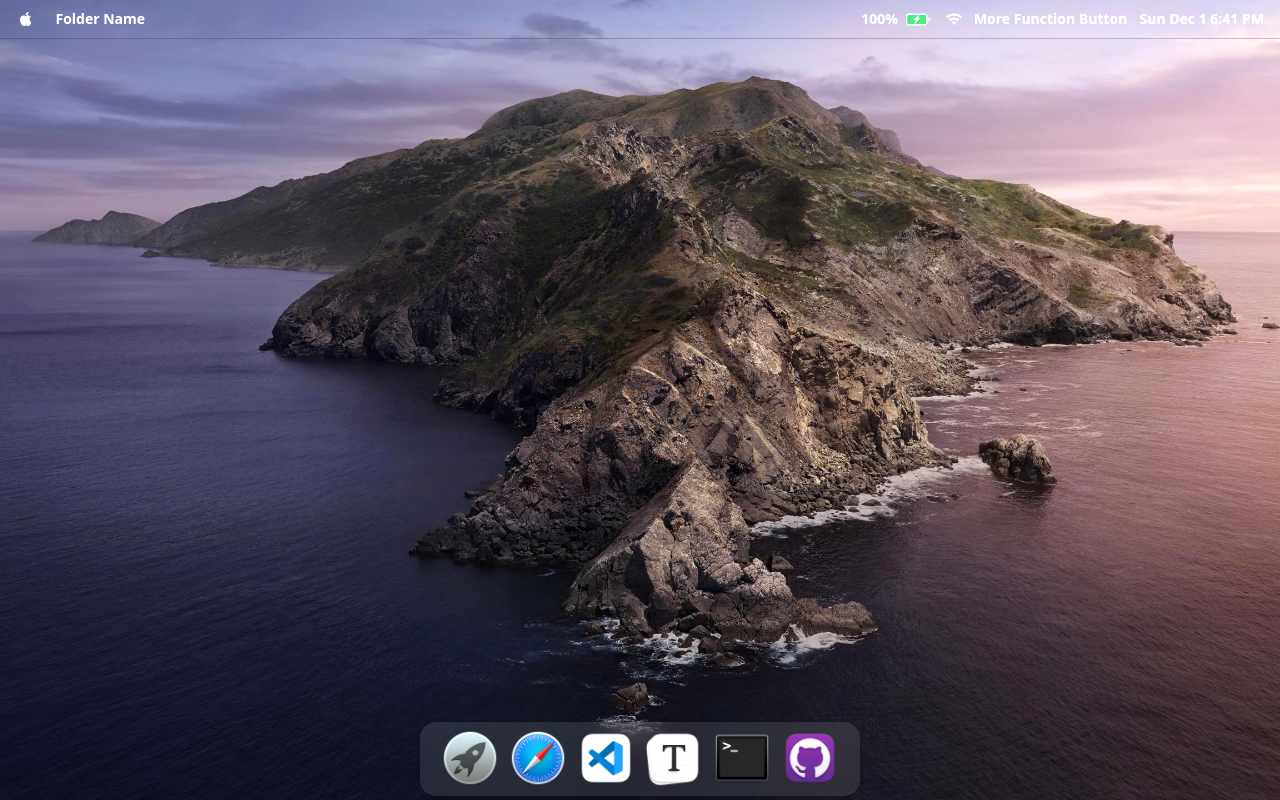
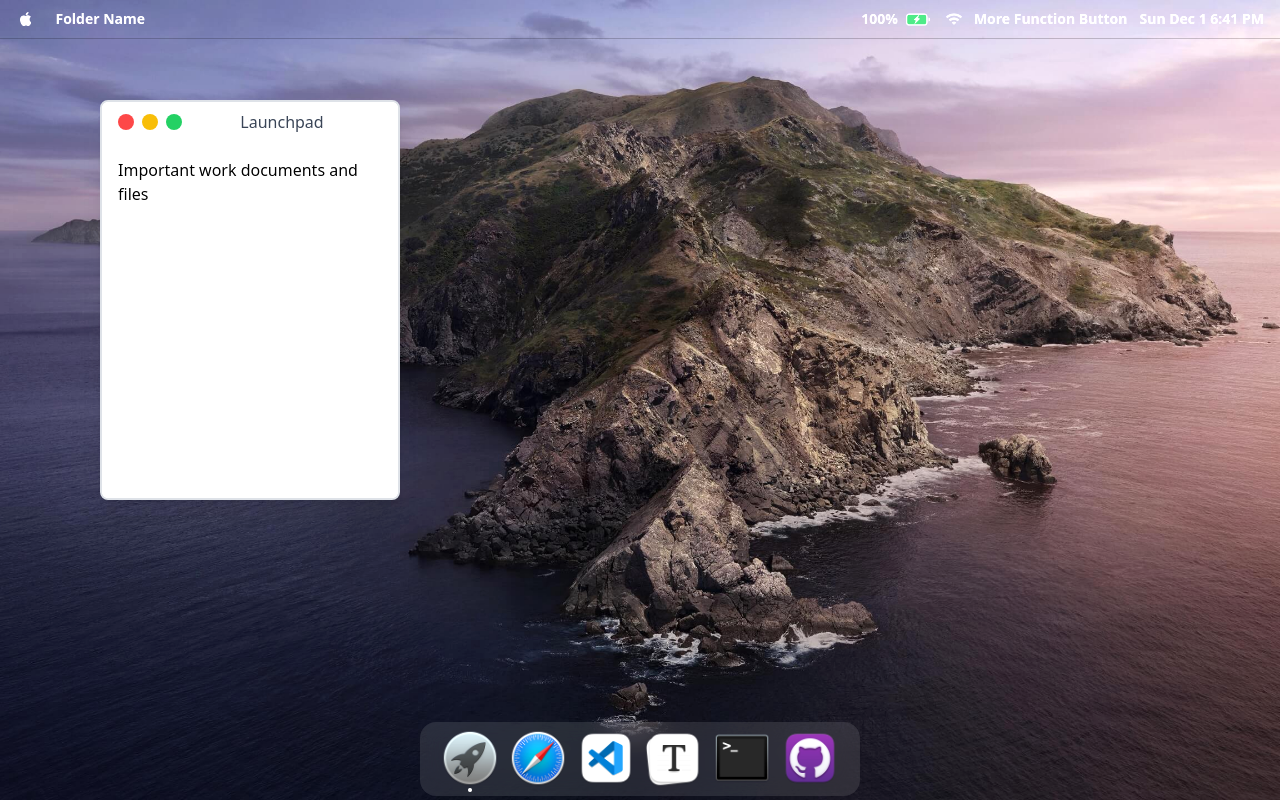
Before and after one commit to Roshan-Here/Roshan-MacOs, a Next.js app in the folder macos-leo/: page / in a window 1280 px wide. Built offline with nearby package versions, Linux system fonts and the light colour scheme.

Commit message:
Folder Update

```diff
--- a/macos-leo/app/Components/Dock/DockItems.tsx
+++ b/macos-leo/app/Components/Dock/DockItems.tsx
@@ -12,42 +12,48 @@ export const DockItems: DockItem[] = [
     id: "launchpad",
     title: "Launchpad",
     imageSrc: Laucnpad.src,
-    href: "#",
     content: "Important work documents and files",
+    initialSize: { width: 300, height: 400 },
+    initialPosition: { x: 100, y: 100 },
   },
   {
     id: "safari",
     title: "Safari",
     imageSrc: Safari.src,
-    href: "#",
     content: "Personal and family photos collection",
+    initialSize: { width: 400, height: 300 },
+    initialPosition: { x: 200, y: 150 },
   },
   {
     id: "vscode",
     title: "VSCode",
     imageSrc: Vscode.src,
-    href: "#",
     content: "Personal and family photos collection",
+    initialSize: { width: 400, height: 300 },
+    initialPosition: { x: 200, y: 150 },
   },
   {
     id: "typora",
     title: "Tyopora",
     imageSrc: Typora.src,
-    href: "#",
     content: "Personal and family photos collection",
+    initialSize: { width: 400, height: 300 },
+    initialPosition: { x: 200, y: 150 },
   },
   {
     id: "terminal",
     title: "Terminal",
     imageSrc: Terminal.src,
-    href: "#",
     content: "Personal and family photos collection",
+    initialSize: { width: 400, height: 300 },
+    initialPosition: { x: 200, y: 150 },
   },
   {
     id: "github",
     title: "GitHub",
     imageSrc: Github.src,
-    href: "#",
     content: "Personal and family photos collection",
+    initialSize: { width: 400, height: 300 },
+    initialPosition: { x: 200, y: 150 },
   },
 ];
--- a/macos-leo/app/Components/MainScreen/Folders/Folder.tsx
+++ b/macos-leo/app/Components/MainScreen/Folders/Folder.tsx
@@ -1,14 +1,16 @@
+import React, { useEffect, useRef, useState } from "react";
+import { FloatingFolderProps } from "../../Types/FolderType";
 import { IconMinus, IconX } from "@tabler/icons-react";
-import React, { useEffect, useRef, useState } from "react";
-import { FloatingFolderProps } from "@/app/Components/Types/FolderType";
+
+const preventDragClass = "select-none pointer-events-none";
 
 export const FloatingFolder: React.FC<FloatingFolderProps> = ({
   isOpen = true,
   onClose,
   onMinimize,
   children,
-  className = "w-[400px] h-[300px]",
   title = "Folder",
+  initialSize = { width: 400, height: 300 },
   initialPosition = { x: 100, y: 100 },
   zIndex = 10,
   onBringToFront,
@@ -17,10 +19,7 @@ export const FloatingFolder: React.FC<FloatingFolderProps> = ({
   const [isResizing, setIsResizing] = useState(false);
   const [isDragging, setIsDragging] = useState(false);
   const [position, setPosition] = useState(initialPosition);
-  const [size, setSize] = useState({
-    width: parseInt(className.match(/w-\[(\d+)px\]/)?.[1] || "400"),
-    height: parseInt(className.match(/h-\[(\d+)px\]/)?.[1] || "300"),
-  });
+  const [size, setSize] = useState(initialSize);
 
   const folderRef = useRef<HTMLDivElement>(null);
   const dragRef = useRef<HTMLDivElement>(null);
@@ -119,7 +118,7 @@ export const FloatingFolder: React.FC<FloatingFolderProps> = ({
   };
 
   const handleMouseDown = (e: React.MouseEvent) => {
-    if (e.target === dragRef.current) {
+    if (dragRef.current && dragRef.current.contains(e.target as Node)) {
       setIsDragging(true);
       const startX = e.clientX - position.x;
       const startY = e.clientY - position.y;
@@ -155,12 +154,12 @@ export const FloatingFolder: React.FC<FloatingFolderProps> = ({
   return (
     <div
       ref={folderRef}
-      className={`fixed border-2 border-gray-300 bg-white rounded-lg shadow-xl ${className}`}
+      className="fixed border-2 border-gray-300 bg-white rounded-lg shadow-xl"
       style={{
+        width: `${size.width}px`,
+        height: `${size.height}px`,
         left: `${position.x}px`,
         top: `${position.y}px`,
-        width: `${size.width}px`,
-        height: `${size.height}px`,
         cursor: isDragging ? "grabbing" : "default",
         zIndex: zIndex,
         ...maximizedStyle,
@@ -172,9 +171,9 @@ export const FloatingFolder: React.FC<FloatingFolderProps> = ({
       <div
         ref={dragRef}
         onMouseDown={handleMouseDown}
-        className="w-full h-10 bg-gray-100 rounded-t-lg flex items-center justify-between px-4"
+        className="w-full h-10 bg-gray-100 rounded-t-lg flex items-center px-4 "
       >
-        <div className="w-2/6 flex items-center space-x-2">
+        <div className="flex items-center space-x-2">
           <div className="rounded-full p-2 bg-red-500 group relative">
             <IconX
               className="text-black group-hover:block text-xl hidden cursor-pointer absolute top-0 left-0 right-0 bottom-0 m-auto"
@@ -211,13 +210,17 @@ export const FloatingFolder: React.FC<FloatingFolderProps> = ({
             </svg>
           </div>
         </div>
-        <div className="flex justify-start items-center w-3/6">
-          <span className="text-gray-700">{title}</span>
+        <div className={`flex-grow text-center ${preventDragClass}`}>
+          <span className="text-gray-700 font-medium">{title}</span>
         </div>
       </div>
 
       {/* Folder Content */}
-      <div className="p-4 overflow-auto h-[calc(100%-2.5rem)]">{children}</div>
+      <div
+        className={`p-4 overflow-auto h-[calc(100%-2.5rem)] ${preventDragClass}`}
+      >
+        {children}
+      </div>
 
       {/* Resize Handles */}
       <div
--- a/macos-leo/app/Components/MainScreen/MainScreen.tsx
+++ b/macos-leo/app/Components/MainScreen/MainScreen.tsx
@@ -1,10 +1,10 @@
 import { useState } from "react";
+import { DockItems } from "../Dock/DockItems";
 import { FloatingDock } from "../Dock/FloatingDock";
-import { DockItems } from "../Dock/DockItems";
 import { FloatingFolder } from "./Folders/Folder";
 
 function MainScreen() {
-  const [openFolders, setOpenFolders] = useState<string[]>([]);
+  const [openFolders, setOpenFolders] = useState<string[]>(["launchpad"])
   const [minimizedFolders, setMinimizedFolders] = useState<string[]>([]);
   const [folderZIndex, setFolderZIndex] = useState<Record<string, number>>({});
 
@@ -39,19 +39,16 @@ function MainScreen() {
           onClose={() => closeFolder(item.id)}
           onMinimize={() => toggleFolder(item.id)}
           title={item.title}
+          initialSize={item.initialSize}
+          initialPosition={item.initialPosition}
           zIndex={folderZIndex[item.id] || 10}
           onBringToFront={() => bringToFront(item.id)}
-          initialPosition={{
-            x: 100 + Math.random() * 100,
-            y: 100 + Math.random() * 100,
-          }}
         >
           {item.content}
         </FloatingFolder>
       ))}
 
       <div className="fixed bottom-0 z-50 flex justify-center items-center w-full">
-        {/* <p>Hellooooo Guyss</p> */}
         <FloatingDock
           items={DockItems}
           onItemClick={toggleFolder}
--- a/macos-leo/app/Components/Types/FloatingDockType.ts
+++ b/macos-leo/app/Components/Types/FloatingDockType.ts
@@ -1,9 +1,12 @@
+import { ReactNode } from "react";
+
 export interface DockItem {
   id: string;
   title: string;
   imageSrc: string;
-  href: string;
-  content: string;
+  content: ReactNode;
+  initialSize: { width: number; height: number };
+  initialPosition: { x: number; y: number };
 }
 
 export interface FloatingDockDesktopProps {
--- a/macos-leo/app/Components/Types/FolderType.ts
+++ b/macos-leo/app/Components/Types/FolderType.ts
@@ -3,8 +3,8 @@ export interface FloatingFolderProps {
   onClose: () => void;
   onMinimize: () => void;
   children: React.ReactNode;
-    className?: string;
   title: string;
+  initialSize: { width: number; height: number };
   initialPosition: { x: number; y: number };
   zIndex: number;
   onBringToFront: () => void;
--- a/macos-leo/app/page.tsx
+++ b/macos-leo/app/page.tsx
@@ -21,10 +21,6 @@ export default function Home() {
       }}
     >
       <Navbar />
-      {/* FOLDER SPACE */}
-      {/* fixed top Navbar */}
-      {/* CENTER FOR DISPLAYING  */}
-      {/* fixed bottom Dock Bar */}
       <MainScreen/>
 
     </div>
```
Lines whose indentation alone changed are shown as unchanged.
